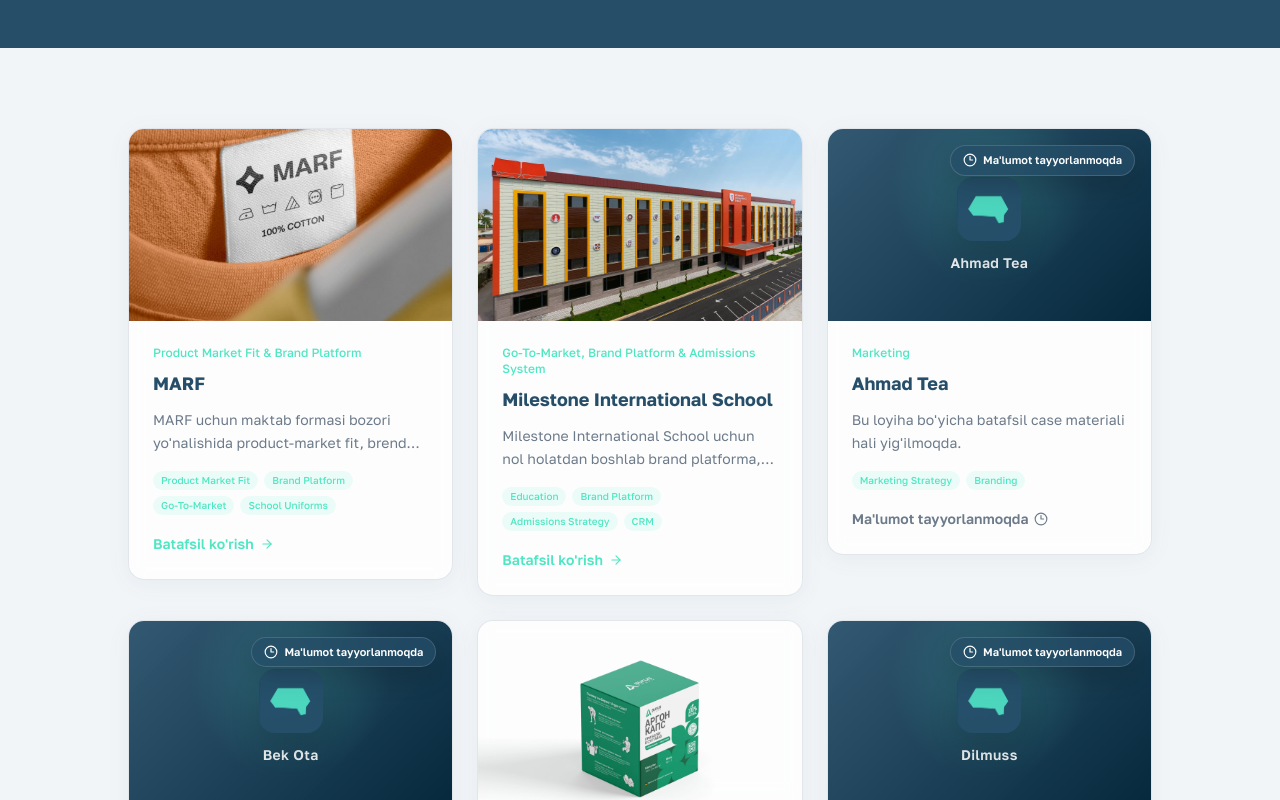
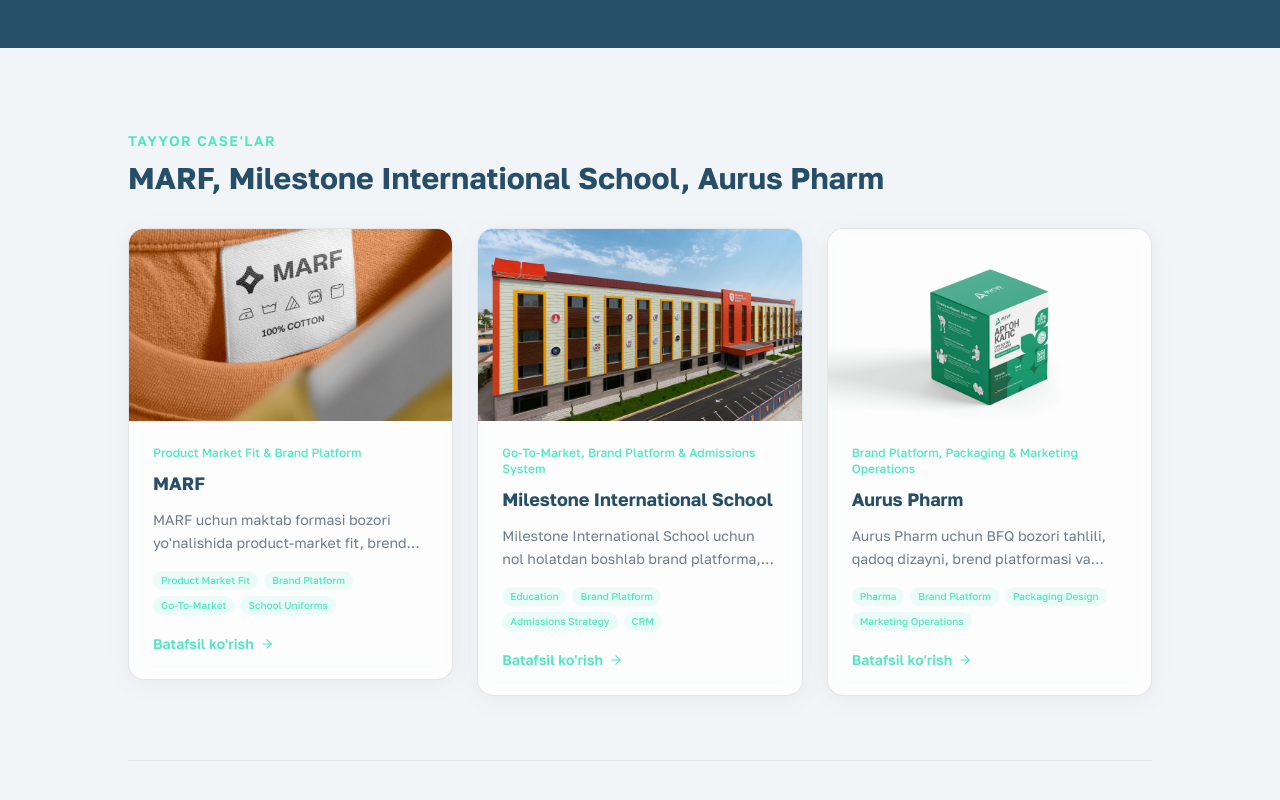
Before and after one commit to SamandarAlimov/proactive, a React (Vite) app: page /projects in a window 1280 px wide. Shown: the part 300-1100 px from the top of the page. Built offline with nearby package versions, Linux system fonts and the light colour scheme; no server answers; the HTML template or start-up script is replaced by a standard one.

Commit message:
first commit

```diff
--- a/src/pages/ProjectsPage.tsx
+++ b/src/pages/ProjectsPage.tsx
@@ -104,59 +104,20 @@ const ProjectsPage = () => {
       : lang === 'ru'
         ? 'Подробный кейс по этому проекту пока готовится.'
         : 'A detailed case study for this project is still being prepared.';
+  const detailedProjects = projects.filter((project) => detailedProjectSlugs.has(project.slug));
+  const pendingProjects = projects.filter((project) => !detailedProjectSlugs.has(project.slug));
+  const readyCasesTitle =
+    lang === 'uz' ? "Tayyor case'lar" : lang === 'ru' ? 'Готовые кейсы' : 'Completed cases';
+  const pendingCasesTitle =
+    lang === 'uz' ? 'Boshqa loyihalar' : lang === 'ru' ? 'Другие проекты' : 'Other projects';
+  const pendingCasesDescription =
+    lang === 'uz'
+      ? "Quyidagi loyihalar bo'yicha materiallar yig'ilmoqda. To'liq case tayyor bo'lishi bilan alohida sahifa ochiladi."
+      : lang === 'ru'
+        ? 'Материалы по этим проектам собираются. Когда кейс будет готов, для него откроется отдельная страница.'
+        : 'Materials for these projects are being collected. Once a full case is ready, it will get a dedicated page.';
 
-  return (
-    <PageLayout>
-      <SEO
-        title={t.projects.title}
-        description={seoDescription}
-        lang={lang}
-        path="/projects"
-        keywords={[
-          'Proactive portfolio',
-          'marketing case studies',
-          'brand platform',
-          'marketing strategy',
-          'go-to-market',
-          'Tashkent marketing agency',
-          t.projects.title,
-        ]}
-        structuredData={[
-          createWebPageSchema({
-            title: t.projects.title,
-            description: seoDescription,
-            lang,
-            path: '/projects',
-            type: 'CollectionPage',
-          }),
-          createBreadcrumbSchema([
-            { name: 'Proactive', path: '/' },
-            { name: t.projects.title, path: '/projects' },
-          ]),
-        ]}
-      />
-      <section className="section-padding bg-secondary text-secondary-foreground">
-        <div className="mx-auto max-w-7xl">
-          <SourceBackLink variant="dark" />
-          <div className="text-center">
-          <motion.span initial={{ opacity: 0 }} animate={{ opacity: 1 }} className="text-sm font-semibold uppercase tracking-widest text-primary">
-            {t.projects.subtitle}
-          </motion.span>
-          <motion.h1
-            initial={{ opacity: 0, y: 20 }}
-            animate={{ opacity: 1, y: 0 }}
-            transition={{ delay: 0.1 }}
-            className="mt-4 text-4xl font-heading font-bold md:text-6xl"
-          >
-            {t.projects.title}
-          </motion.h1>
-          </div>
-        </div>
-      </section>
-
-      <section className="section-padding">
-        <div className="mx-auto grid max-w-7xl gap-6 md:grid-cols-2 lg:grid-cols-3">
-          {projects.map((project, i) => {
+  const renderProjectCard = (project: ProjectCard, index: number) => {
     const hasDetailedCase = detailedProjectSlugs.has(project.slug);
     const card = (
       <div
@@ -244,7 +205,7 @@ const ProjectsPage = () => {
         initial={{ opacity: 0, y: 30 }}
         whileInView={{ opacity: 1, y: 0 }}
         viewport={revealViewport}
-                transition={{ delay: 0.05 * i }}
+        transition={{ delay: 0.05 * index }}
         className="group"
       >
         {hasDetailedCase ? (
@@ -256,7 +217,85 @@ const ProjectsPage = () => {
         )}
       </motion.div>
     );
-          })}
+  };
+
+  return (
+    <PageLayout>
+      <SEO
+        title={t.projects.title}
+        description={seoDescription}
+        lang={lang}
+        path="/projects"
+        keywords={[
+          'Proactive portfolio',
+          'marketing case studies',
+          'brand platform',
+          'marketing strategy',
+          'go-to-market',
+          'Tashkent marketing agency',
+          t.projects.title,
+        ]}
+        structuredData={[
+          createWebPageSchema({
+            title: t.projects.title,
+            description: seoDescription,
+            lang,
+            path: '/projects',
+            type: 'CollectionPage',
+          }),
+          createBreadcrumbSchema([
+            { name: 'Proactive', path: '/' },
+            { name: t.projects.title, path: '/projects' },
+          ]),
+        ]}
+      />
+      <section className="section-padding bg-secondary text-secondary-foreground">
+        <div className="mx-auto max-w-7xl">
+          <SourceBackLink variant="dark" />
+          <div className="text-center">
+          <motion.span initial={{ opacity: 0 }} animate={{ opacity: 1 }} className="text-sm font-semibold uppercase tracking-widest text-primary">
+            {t.projects.subtitle}
+          </motion.span>
+          <motion.h1
+            initial={{ opacity: 0, y: 20 }}
+            animate={{ opacity: 1, y: 0 }}
+            transition={{ delay: 0.1 }}
+            className="mt-4 text-4xl font-heading font-bold md:text-6xl"
+          >
+            {t.projects.title}
+          </motion.h1>
+          </div>
+        </div>
+      </section>
+
+      <section className="section-padding">
+        <div className="mx-auto max-w-7xl">
+          <div className="mb-8 flex flex-col gap-2 md:flex-row md:items-end md:justify-between">
+            <div>
+              <span className="text-sm font-semibold uppercase tracking-widest text-primary">{readyCasesTitle}</span>
+              <h2 className="mt-2 font-heading text-2xl font-bold text-foreground md:text-3xl">
+                MARF, Milestone International School, Aurus Pharm
+              </h2>
+            </div>
+          </div>
+
+          <div className="grid gap-6 md:grid-cols-2 lg:grid-cols-3">
+            {detailedProjects.map(renderProjectCard)}
+          </div>
+
+          <div className="mt-16 border-t border-border/70 pt-12">
+            <div className="mb-8 max-w-3xl">
+              <span className="text-sm font-semibold uppercase tracking-widest text-primary">{pendingCasesTitle}</span>
+              <h2 className="mt-2 font-heading text-2xl font-bold text-foreground md:text-3xl">
+                {comingSoonLabel}
+              </h2>
+              <p className="mt-3 text-muted-foreground">{pendingCasesDescription}</p>
+            </div>
+
+            <div className="grid gap-6 md:grid-cols-2 lg:grid-cols-3">
+              {pendingProjects.map(renderProjectCard)}
+            </div>
+          </div>
         </div>
       </section>
     </PageLayout>
```
Lines whose indentation alone changed are shown as unchanged.
